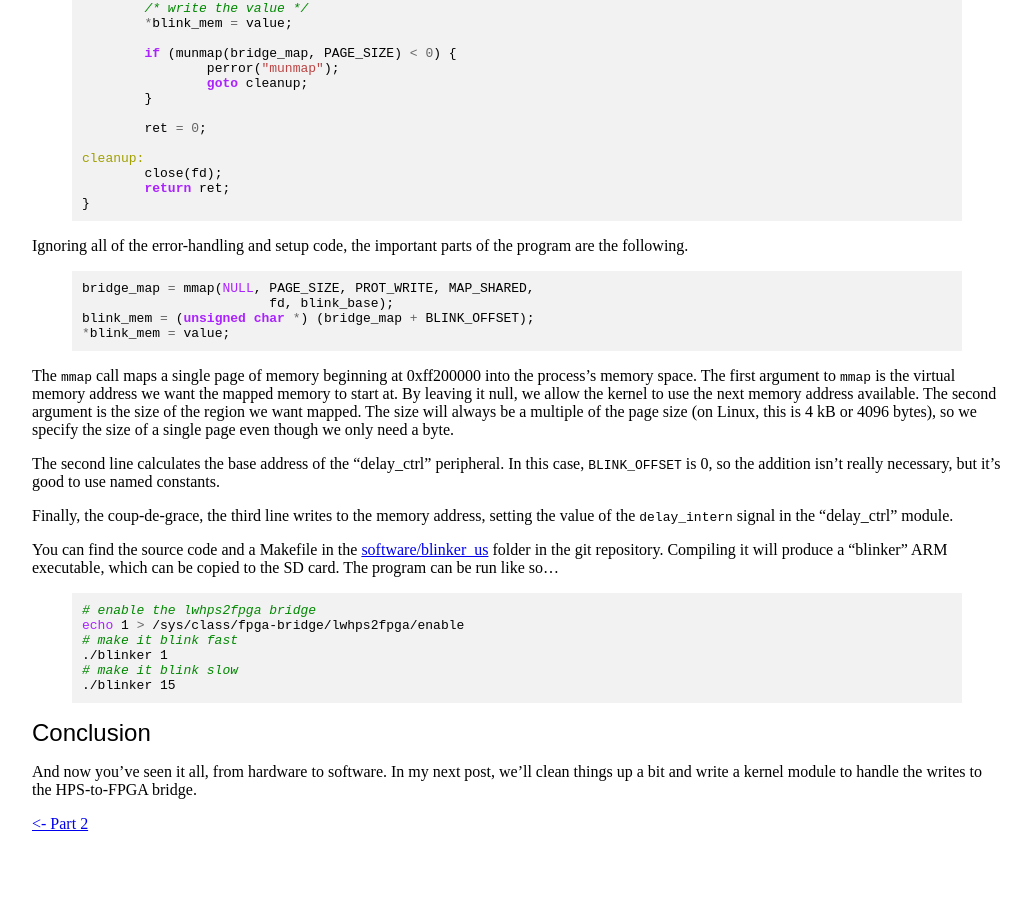
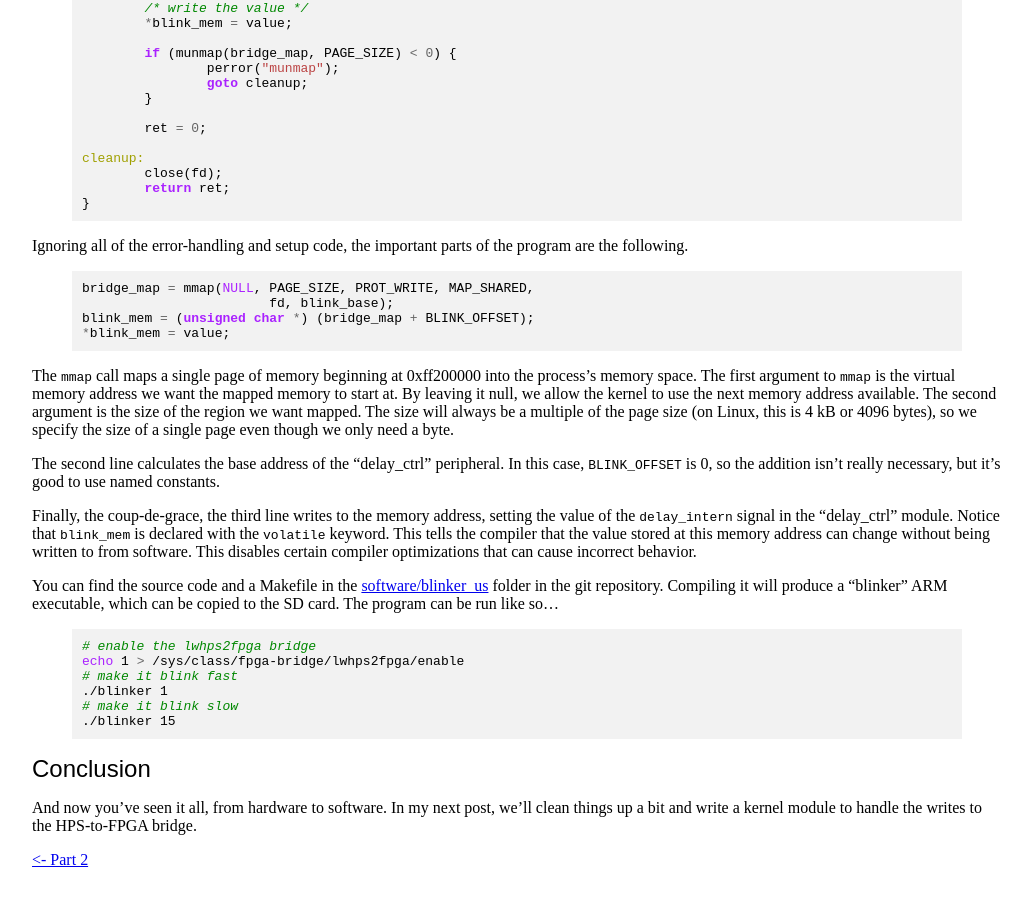
Before and after one commit to zhemao/zhemao.github.com, a Jekyll site: the page built from _posts/2013-12-27-sockit-3.markdown, in a window 1280 px wide and 900 px high, scrolled down 6248 px. Shown: the whole window, without its empty margins (123-1154 px from the left). Built offline with Jekyll 4.4.1, drawn with Linux system fonts in a browser that asks for light colours; before the commit the page ends 7112 px from its top, so only the background shows below that.

Commit message:
describe the purpose of volatile

```diff
--- a/_posts/2013-12-27-sockit-3.markdown
+++ b/_posts/2013-12-27-sockit-3.markdown
@@ -440,6 +440,10 @@ but it's good to use named constants.
 
 Finally, the coup-de-grace, the third line writes to the memory address,
 setting the value of the `delay_intern` signal in the "delay\_ctrl" module.
+Notice that `blink_mem` is declared with the `volatile` keyword. This tells
+the compiler that the value stored at this memory address can change without
+being written to from software. This disables certain compiler optimizations
+that can cause incorrect behavior.
 
 You can find the source code and a Makefile in the
 [software/blinker_us](https://github.com/zhemao/sockit_test/tree/master/software/blinker_us)
```
